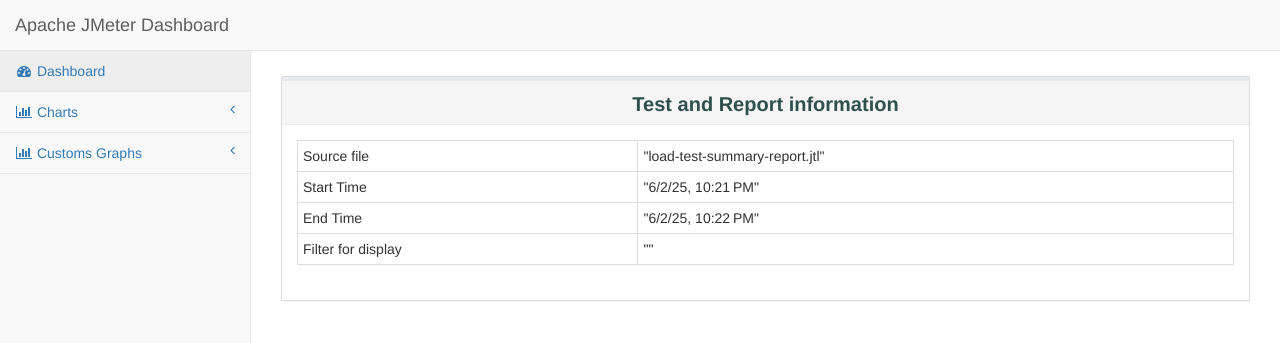
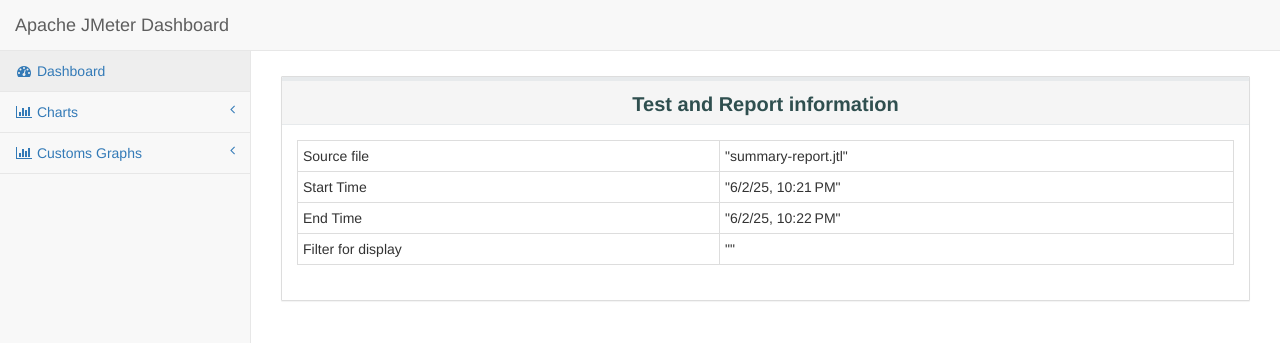
Before and after one commit to jeffri033/task5-jmeter, a plain HTML site: page dashboard/index.html in a window 1280 px wide. Shown: the top 343 px of the page. Drawn offline with Linux system fonts and the light colour scheme.

Commit message:
Update index.html

```diff
--- a/dashboard/index.html
+++ b/dashboard/index.html
@@ -90,7 +90,7 @@
                         <table id="generalInfos" class="table table-bordered table-condensed " >
                             <tr>
                                 <td>Source file</td>
-                                <td>"load-test-summary-report.jtl"</td>
+                                <td>"summary-report.jtl"</td>
                             </tr>
                             <tr>
                                 <td>Start Time</td>
```
